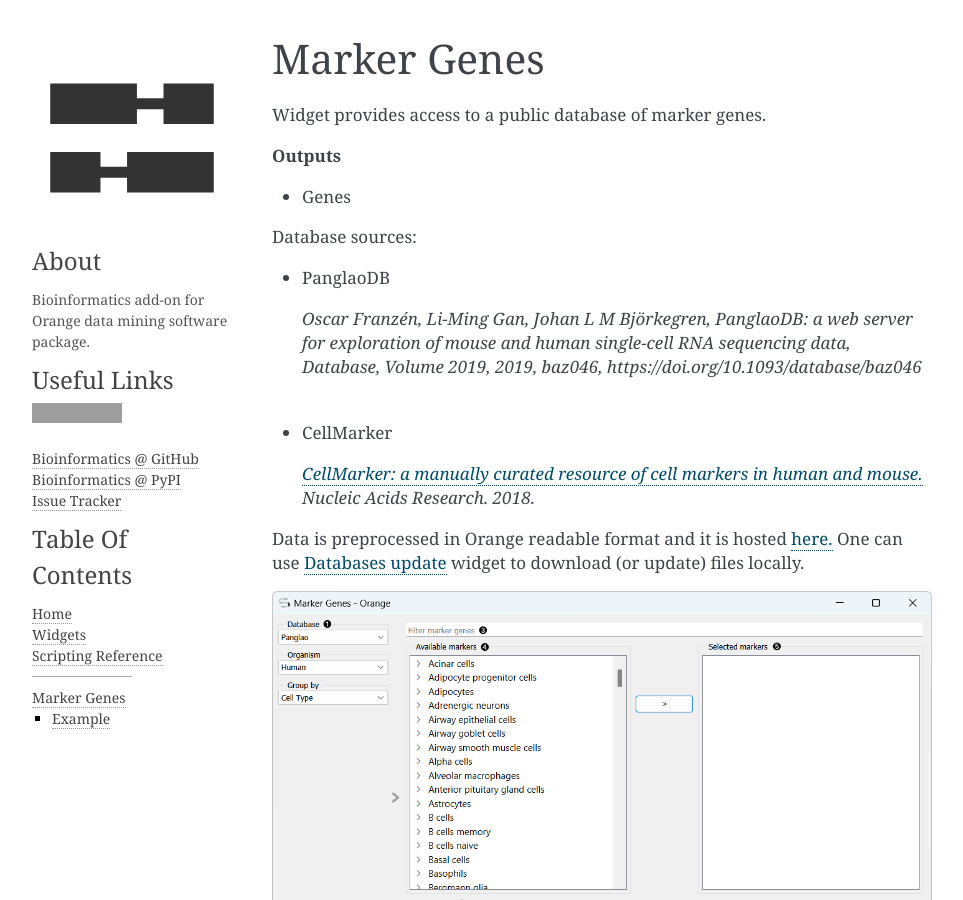
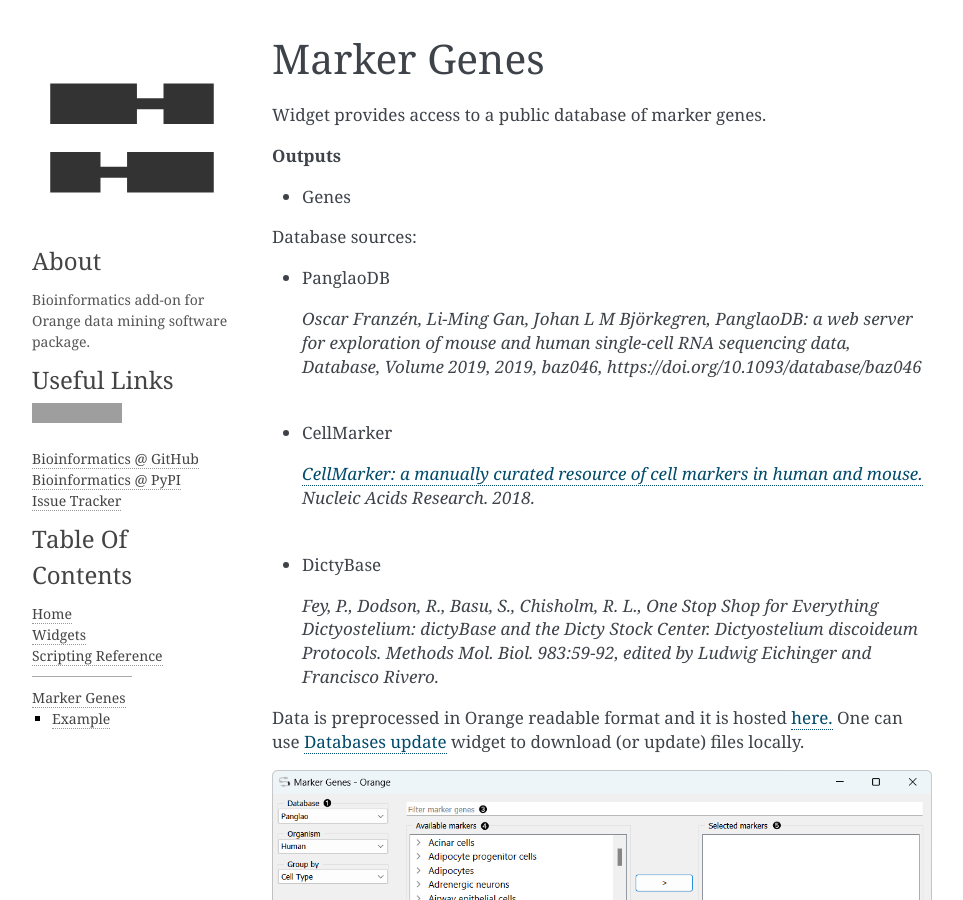
Before and after one commit to biolab/orange3-bioinformatics, a Sphinx documentation site: the page built from doc/widgets/marker_genes.md, in a window 1280 px wide and 900 px high, cut to the strip 0-900 px from the top of the window. Shown: the whole strip, without its empty margins (148-1111 px from the left). Built offline with Sphinx 7.4.7, drawn with Linux system fonts in a browser that asks for light colours; the version number could not be read and is left out; grey boxes are pictures that could not be loaded.

Commit message:
Update Marker Genes documentation.

```diff
--- a/doc/widgets/marker_genes.md
+++ b/doc/widgets/marker_genes.md
@@ -19,6 +19,12 @@ Database sources:
  - CellMarker
 
   	<cite>[CellMarker: a manually curated resource of cell markers in human and mouse.][1] Nucleic Acids Research. 2018.</cite>
+
+</br>
+
+ - DictyBase
+
+ 	<cite>Fey, P., Dodson, R., Basu, S., Chisholm, R. L., One Stop Shop for Everything Dictyostelium: dictyBase and the Dicty Stock Center. Dictyostelium discoideum Protocols. Methods Mol. Biol. 983:59-92, edited by Ludwig Eichinger and Francisco Rivero.</cite>
 
 
 Data is preprocessed in Orange readable format and it is hosted [here.][2] One can use [Databases update](databases_update.md)
```
